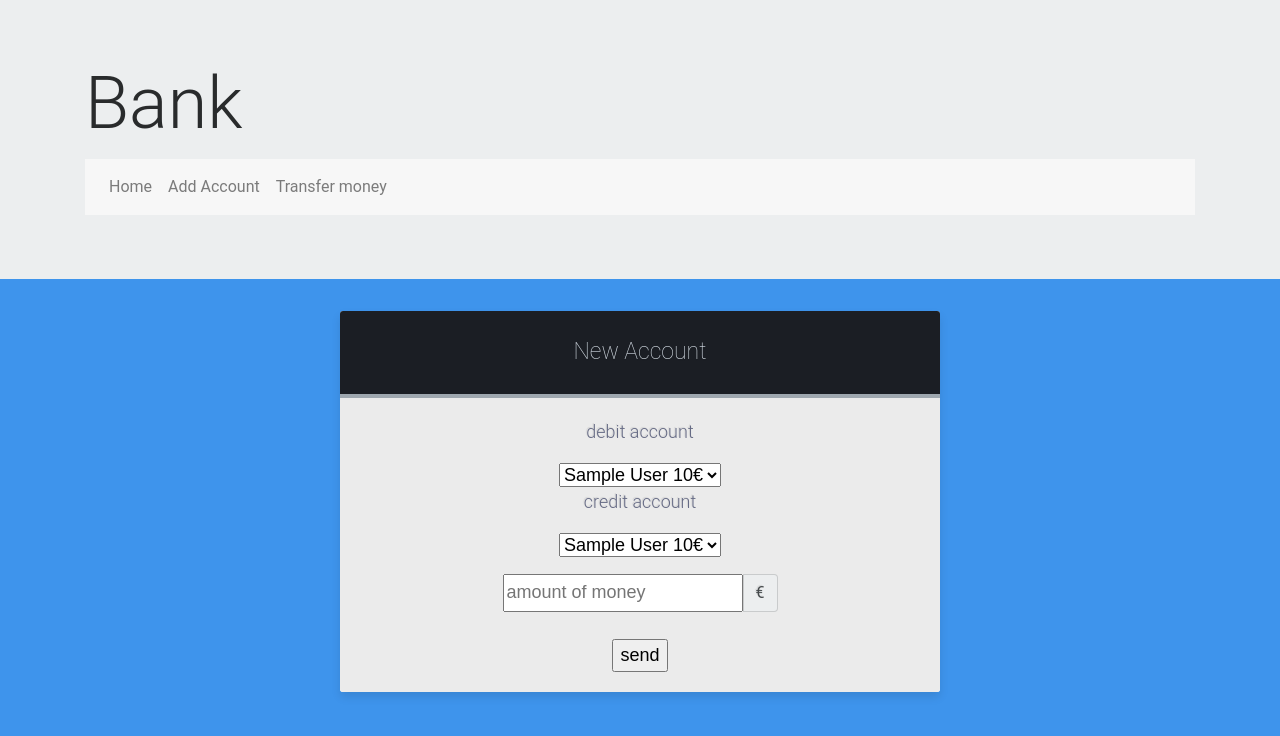
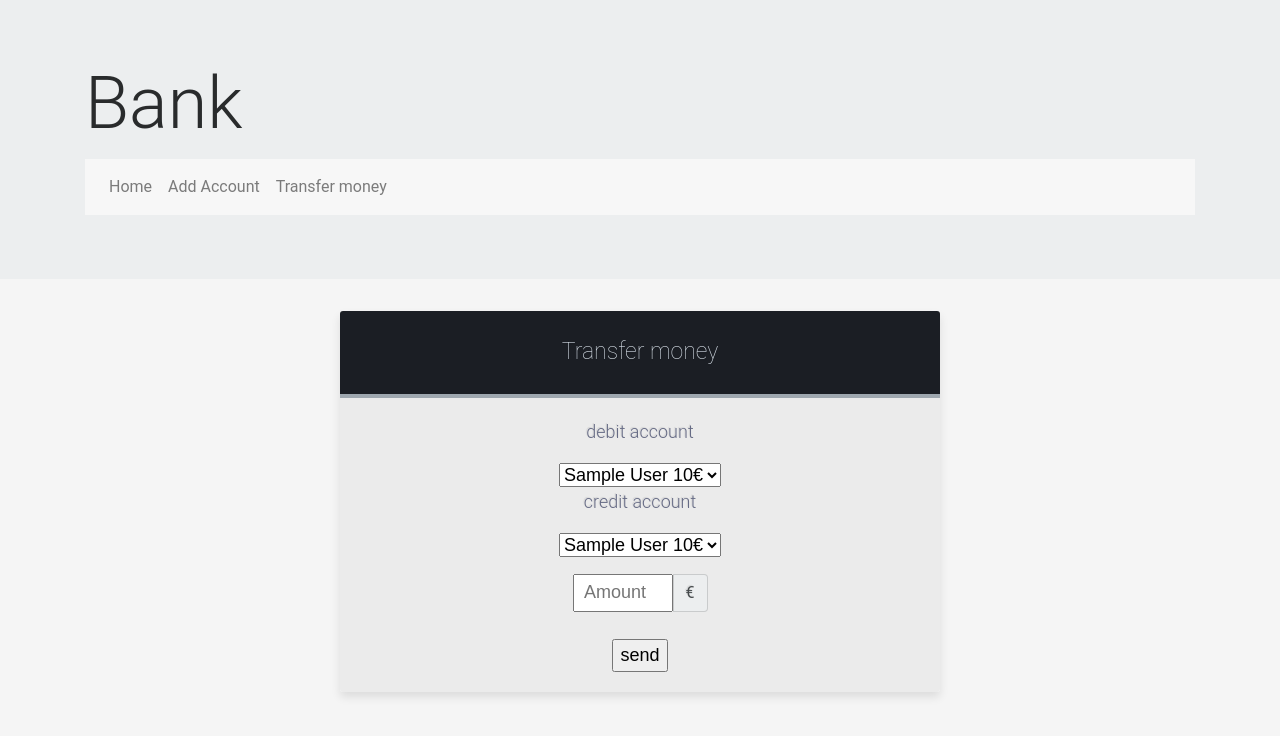
Before and after one commit to Mathieu-Pluquet/Bank, a PHP site: page /with_add.php?trans in a window 1280 px wide. Shown: the top 736 px of the page. Run offline with PHP 8.4, Linux system fonts and the light colour scheme; tables that the repository leaves empty or names only in its code hold one stand-in row (values such as "Sample post").

Commit message:
finish css

```diff
--- a/css/main.css
+++ b/css/main.css
@@ -105,7 +105,7 @@ textarea {
 @import url(https://fonts.googleapis.com/css?family=Roboto:400,500,700,300,100);
 
 body {
-  background-color: #3e94ec;
+  background-color:#F5F5F5;
   font-family: "Roboto", helvetica, arial, sans-serif;
   font-size: 16px;
   font-weight: 400;
--- a/view/add.php
+++ b/view/add.php
@@ -1,7 +1,6 @@
 <?php
 include 'view/header.php';
  ?>
- <link rel="stylesheet" href="css/main.css">
 
  <table class="table-fill">
  <thead>
@@ -17,7 +16,7 @@ include 'view/header.php';
     <div class="input-group-addon">€</div>
         </div>
        <p></p>
-  <input type="submit" name="addaccount" value="addaccount">
+  <input type="submit" name="addaccount" value="Create Account">
 </form>
 </td>
 </tr>
--- a/view/header.php
+++ b/view/header.php
@@ -3,6 +3,8 @@
   <head>
     <meta charset="utf-8">
     <link rel="stylesheet" href="https://maxcdn.bootstrapcdn.com/bootstrap/4.0.0-alpha.6/css/bootstrap.min.css" integrity="sha384-rwoIResjU2yc3z8GV/NPeZWAv56rSmLldC3R/AZzGRnGxQQKnKkoFVhFQhNUwEyJ" crossorigin="anonymous">
+    <link rel="stylesheet" href="css/main.css">
+
     <title></title>
   </head>
   <body>
--- a/view/transfer.php
+++ b/view/transfer.php
@@ -1,10 +1,9 @@
 <?php
 include 'view/header.php';
 ?>
- <link rel="stylesheet" href="css/main.css">
 <table class="table-fill">
 <thead>
-<th class="test">New Account</th>
+<th class="test">Transfer money</th>
 <tbody class="table-hover">
 <tr id="hov">
 <td class="test hov">
@@ -31,7 +30,7 @@ foreach ($list as $value) {
 <br>
 <p></p>
 <div class="test center">
-  <input type="text" name="amounttrans" value="" placeholder="amount of money">
+  <input class="mini test" type="number" name="amounttrans" value="" placeholder="Amount">
   <div class="input-group-addon">€</div>
       </div> <br>
 <input type="submit" name="sendtransfer" value="send">
--- a/view/with_add.php
+++ b/view/with_add.php
@@ -21,7 +21,7 @@ include 'view/header.php';
    <td class="" >
 <form class="test" action="with_add.php" method="post">
 <div class="test center">
-  <input class="mini" type="number" name="adding" value="" placeholder="Amount">
+  <input class="mini test" type="number" name="adding" value="" placeholder="Amount">
        <div class="input-group-addon">€</div>
      </div>
 <input type="hidden" name="id" value="<?php echo $account->getId()?>"> <p></p>
@@ -32,7 +32,7 @@ include 'view/header.php';
 <td class="" >
 <form class="test" action="with_add.php" method="post">
   <div class="test center">
-    <input class="mini" type="number" name="withdraw" value="" placeholder="Amount">
+    <input class="mini test" type="number" name="withdraw" value="" placeholder="Amount">
          <div class="input-group-addon">€</div>
        </div>
   <input type="hidden" name="id" value="<?php echo $account->getId()?>"> <p></p>
```
Also changed, not shown: view/index.php (+3 -6 lines).
